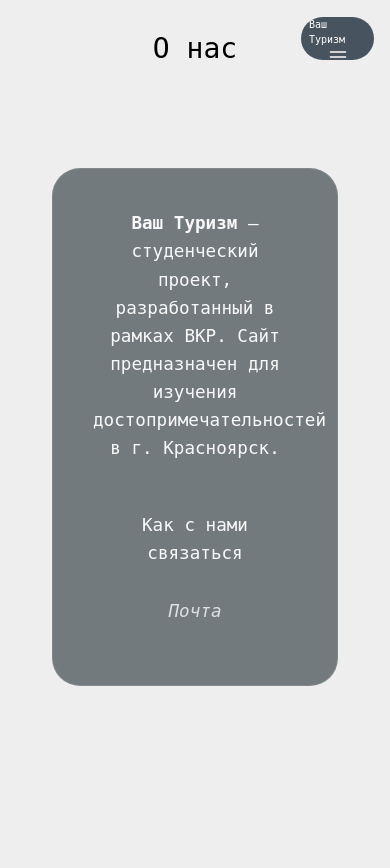
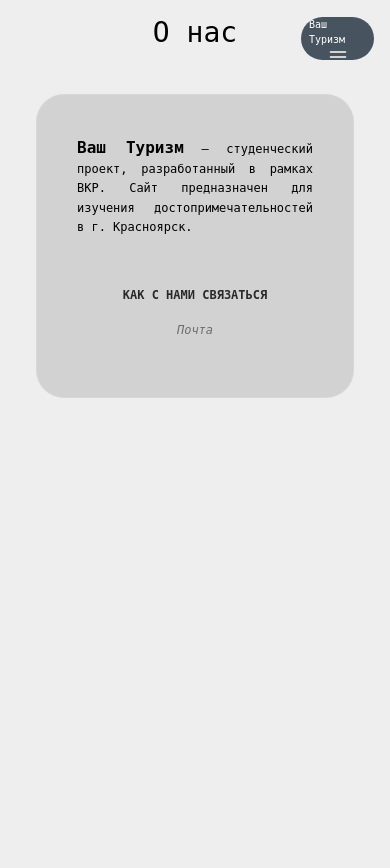
Before and after one commit to ev0-0ve/ProjectTourism, a Django app: page /about in a window 390 px wide. Run offline with Django 5.2, Linux system fonts and the light colour scheme.

Commit message:
2.5. Адаптирована под мобилку страница "О нас"

```diff
--- a/Tourism/favorites/templates/favorites/favorites.html
+++ b/Tourism/favorites/templates/favorites/favorites.html
@@ -6,7 +6,7 @@
 
 {% block content %}
 <div class="page has-actions">
-    <h1 class="text-center mb-4" style="color: black; font-size: 48px;">Избранное</h1>
+    <h1 class="text-center mb-4">Избранное</h1>
     {% if favorites %}
     <div class="favorites-grid">
         {% for item in favorites %}
--- a/Tourism/main/static/main/css/about.css
+++ b/Tourism/main/static/main/css/about.css
@@ -14,25 +14,23 @@
     line-height: 1.1;
 
     margin-top: 0;
-
     padding-top: 8px;
 }
 
 .about-glass-card {
-        background: var(--glass-bg);
+    background: #d2d2d2;
     backdrop-filter: blur(10px);
     border: 1px solid rgba(255, 255, 255, 0.1);
     border-radius: var(--radius-lg);
-        padding: 40px;
+    padding: 60px;
     max-width: 600px;
     width: 100%;
-        color: var(--text-light);
+    color: black;
     line-height: 1.6;
-        text-align: center;
+    text-align: left;
 }
 
 .about-glass-card p {
-        margin-bottom: 20px;
     font-size: 1.1rem;
 }
 
@@ -40,5 +38,34 @@
     margin-top: 30px;
     font-size: 0.9rem;
     opacity: 0.8;
-        font-style: italic;
+    font-style: inherit;
+    text-align: center;
 }
+
+#mail {
+    color: #555555;
+}
+
+#log {
+    font-size: 22px;
+}
+
+@media (max-width: 768px) {
+    .about-container {
+        justify-content: start;
+    }
+
+    .about-glass-card {
+        text-align: justify;
+        max-width: 400px;
+        padding: 40px;
+    }
+
+    .about-glass-card p {
+        font-size: 12px;
+    }
+
+    #log {
+        font-size: 16px;
+    }
+}
--- a/Tourism/main/static/main/css/tours.css
+++ b/Tourism/main/static/main/css/tours.css
@@ -196,12 +196,6 @@
 ========================================= */
 
 @media (max-width: 768px) {
-
-    .page {
-        padding-inline: 16px;
-        padding-top: 16px;
-    }
-
     .tour-layout {
         display: flex;
         flex-direction: column;
--- a/Tourism/main/templates/main/about.html
+++ b/Tourism/main/templates/main/about.html
@@ -11,14 +11,16 @@
 
         <div class="about-glass-card">
             <p>
-                <strong>Ваш Туризм</strong> — студенческий проект, разработанный в рамках ВКР. Сайт предназначен для изучения достопримечательностей в г. Красноярск.
+                <strong id="log">Ваш Туризм</strong> — студенческий проект, разработанный в рамках ВКР. Сайт предназначен для изучения достопримечательностей в г. Красноярск.
             </p>
-            <p>
-                <br>Как с нами связаться
-            </p>
-            <p class="about-footer">
-                Почта
-            </p>
+            <div class="about-footer">
+                <p>
+                    <br><strong>КАК С НАМИ СВЯЗАТЬСЯ</strong>
+                </p>
+                <p id="mail">
+                    <i>Почта</i>
+                </p>
+            </div>
         </div>
     </div>
 </div>
```
Also changed, not shown: Tourism/main/static/main/css/base.css (+20 -12 lines). Lines whose indentation alone changed are shown as unchanged.
